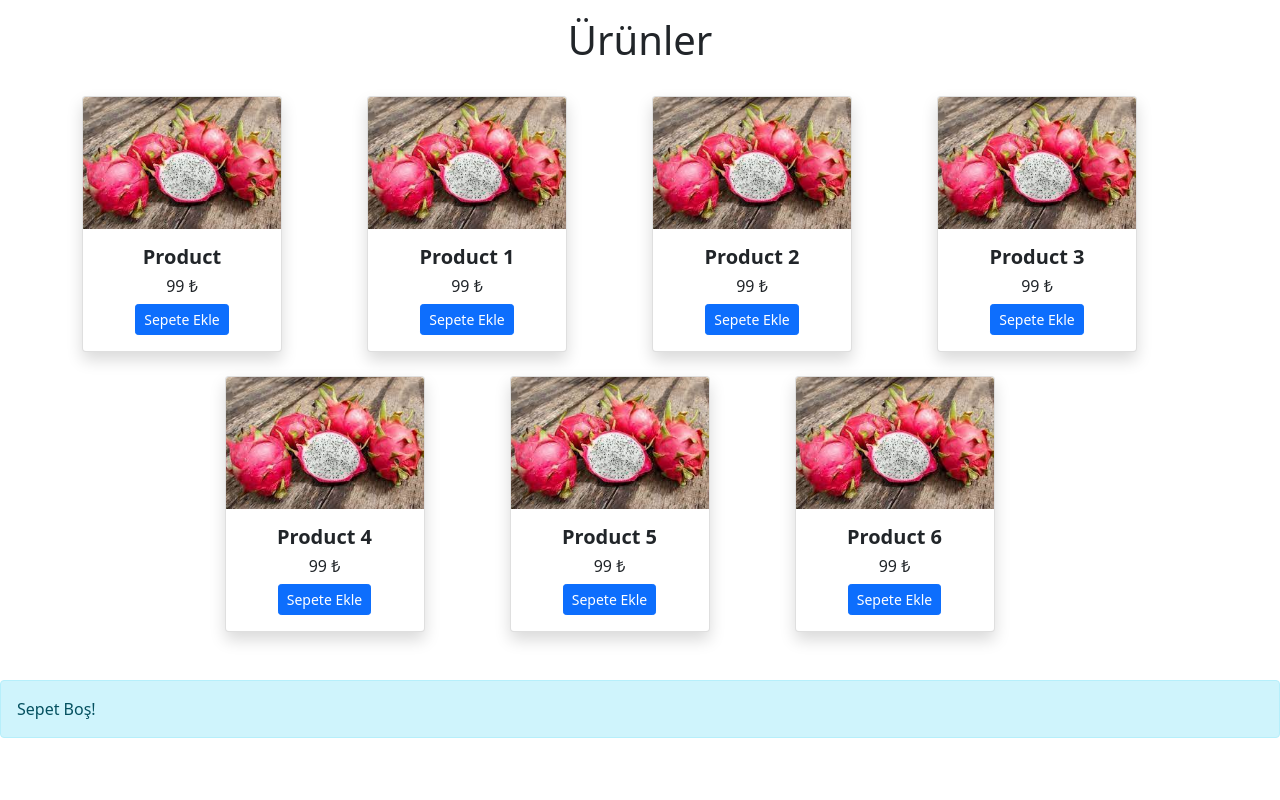
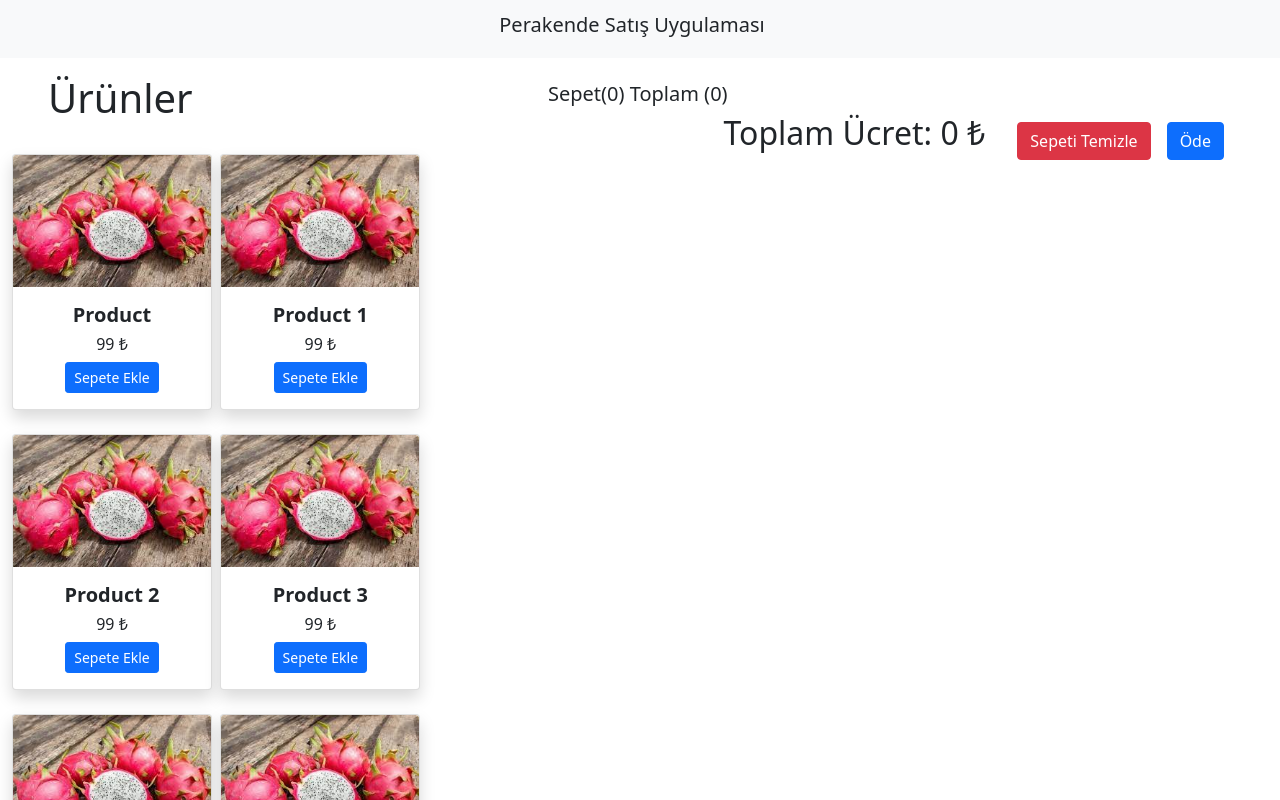
Before and after one commit to berkeerdo/perakende-satis-proje, a React (Create React App) app: page / in a window 1280 px wide. Shown: the top 800 px of the page. Built offline with nearby package versions, Linux system fonts and the light colour scheme.

Commit message:
adjustsss

```diff
--- a/src/App.js
+++ b/src/App.js
@@ -2,13 +2,18 @@ import "../node_modules/bootstrap/dist/css/bootstrap.min.css";
 import Cart from "./components/Cart";
 import Home from "./Home";
 import { CartProvider } from "react-use-cart";
+import Layout from "./layouts/Layout";
+import Navbar from "./components/Navbar";
 
 function App() {
   return (
     <>
       <CartProvider>
-        <Home />
-        <Cart />
+        <Navbar />
+        <Layout>
+          <Home />
+          <Cart />
+        </Layout>
       </CartProvider>
     </>
   );
--- a/src/Home.js
+++ b/src/Home.js
@@ -4,10 +4,10 @@ import data from "./utils/data";
 
 function Home() {
   return (
-    <>
-      <h1 className="text-center mt-3">Ürünler</h1>
+    <div style={{maxWidth:"500px" , float:"left"}}>
+      <h1 className="mt-3 mx-5">Ürünler</h1>
       <section className="py-4 container">
-        <div className="row justify-content-center">
+        <div className="row">
           {data.productData.map((item, index) => {
             return (
               <ItemCard
@@ -21,7 +21,7 @@ function Home() {
           })}
         </div>
       </section>
-    </>
+    </div>
   );
 }
 
--- a/src/components/Cart.js
+++ b/src/components/Cart.js
@@ -13,15 +13,15 @@ function Cart() {
     items,
   } = useCart();
 
-  if (isEmpty)
   return (
-      <div class="alert alert-info" role="alert">
-        Sepet Boş!
-      </div>
-    );
+    <>
 
-  return (
-    <section className="py-4 container">
+      <section
+        className="py-4 px-5"
+        style={{
+          overflow: "hidden",
+        }}
+      >
         <div className="row justify-content-center">
           <div className="col-12">
             <h5>
@@ -83,6 +83,7 @@ function Cart() {
           </div>
         </div>
       </section>
+    </>
   );
 }
 
--- a/src/components/ItemCard.js
+++ b/src/components/ItemCard.js
@@ -5,10 +5,10 @@ function ItemCard(props) {
   const { addItem } = useCart();
 
   return (
-    <div className="col-11 col-md-6 col-lg-3 mx-0 mb-4">
+    <div className="col-11 col-md-6 col-lg-5 mx-0 mb-4">
       <div
         class="card text-center p-0 overflow-hidden h-100 shadow"
-        style={{ width: "200px" }}
+        style={{ width: "200px"}}
       >
         <img src={props.img} class="card-img-top img-fluid" alt="card-img" />
         <div className="card-body">
--- /dev/null
+++ b/src/components/Navbar.js
@@ -0,0 +1,16 @@
+import React from "react";
+import Logo from "../assets/logo192.png";
+
+function Navbar() {
+  return (
+    <nav class="navbar bg-light">
+      <div class="container-fluid justify-content-center">
+        <h3 class="navbar-brand">
+          Perakende Satış Uygulaması
+        </h3>
+      </div>
+    </nav>
+  );
+}
+
+export default Navbar;
--- /dev/null
+++ b/src/layouts/Layout.js
@@ -0,0 +1,14 @@
+import React from "react";
+
+function Layout({ children }) {
+  return (
+    <div
+      className="layout "
+      style={{ overflow: "hidden" }}
+    >
+      {children}
+    </div>
+  );
+}
+
+export default Layout;
```
Also changed, not shown: src/assets/logo192.png (added). Lines whose indentation alone changed are shown as unchanged.
